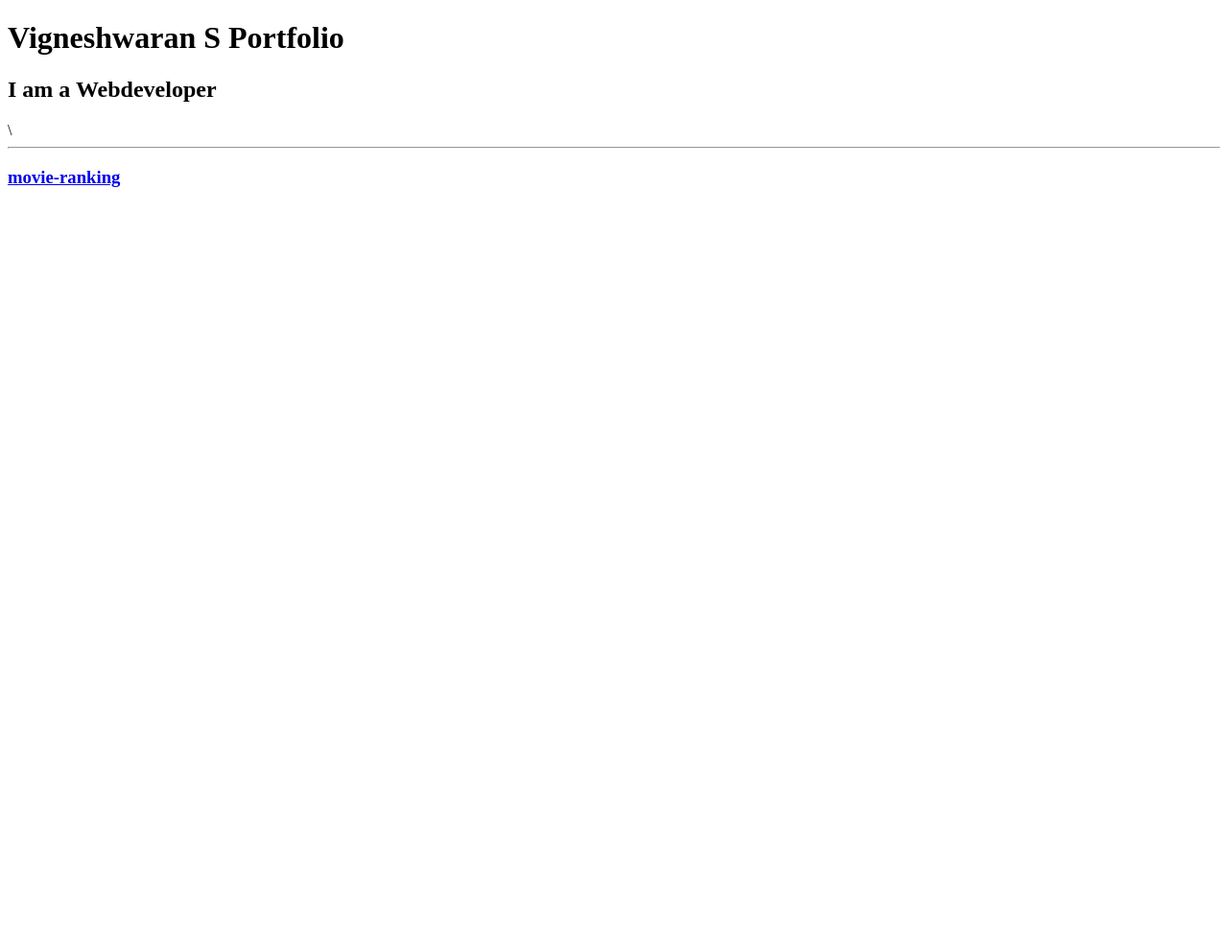
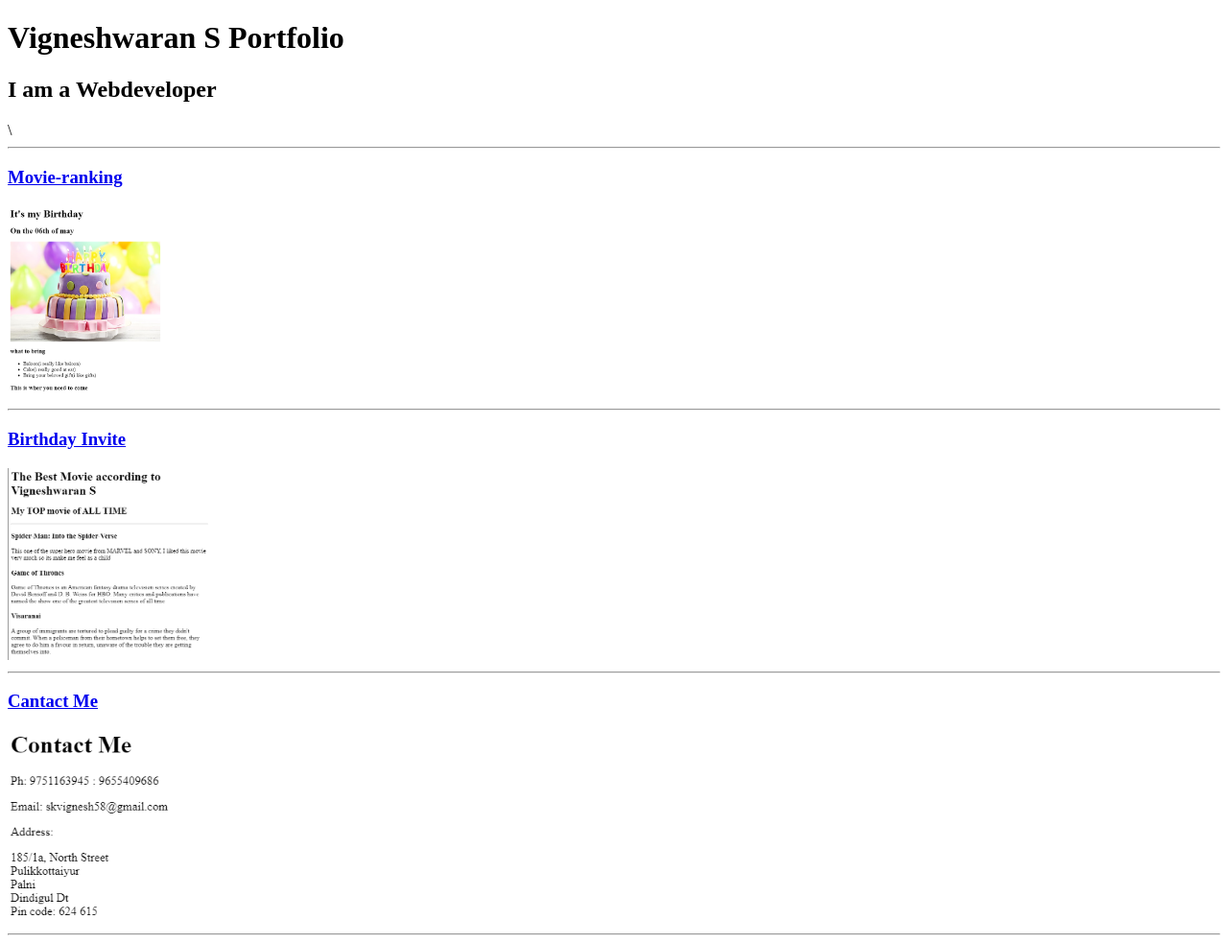
Before and after one commit to SKVIGNESH58/HTML-portfolio, a plain HTML site: page index.html in a window 1280 px wide. Shown: the whole page at 96% size. Before the commit the page ends 800 px from the top, so only its background shows below. Drawn offline with Linux system fonts and the light colour scheme.

Commit message:
Add files via upload

```diff
--- a/index.html
+++ b/index.html
@@ -9,9 +9,61 @@
     <h1>Vigneshwaran S Portfolio</h1>
     <h2>I am a Webdeveloper</h2>\
     <hr>
-    <h3><a href="./public/movie-ranking.html">movie-ranking</a></h3>
+    <h3><a href="./public/movie-ranking.html">Movie-ranking</a></h3>
+    <img src="./assets/about me 01.png" height="200" alt="Movie ranking preview">
+    <hr>
+    <h3><a href="./public/birthday-invite.html">Birthday Invite</a></h3>
+    <img src="./assets/Capture 2.PNG" height="200" alt="Invite preview">
+    <hr>
+    <h3><a href="./public/contact.html">Cantact Me</a></h3>
+    <img src="./assets/Capture 3.PNG" height="200" alt="Info preview">
+    <hr>
 </body>
 </html>
+
+
+
+
+
+
+
+
+
+
+
+
+
+
+
+
+
+
+
+
+
+
+
+
+
+
+
+
+
+
+
+
+
+
+
+
+
+
+
+
+
+
+
+
 
 <!-- TODO 1: Create the HTML Boilerplate -->
 
```
